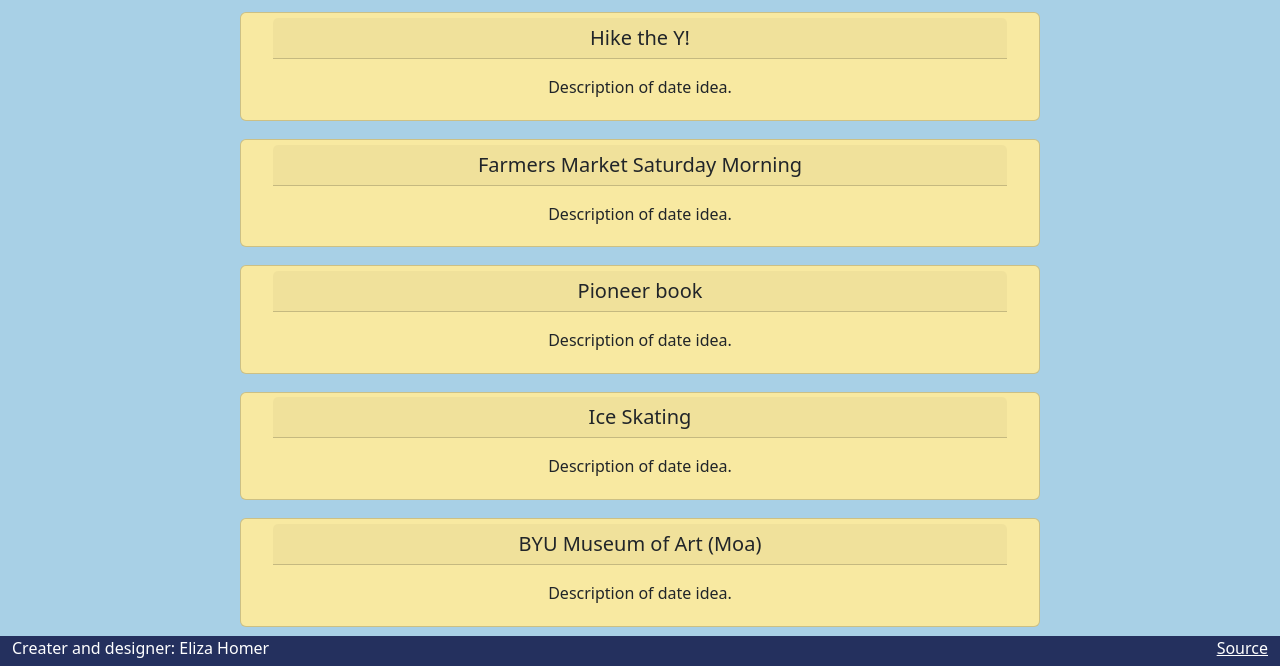
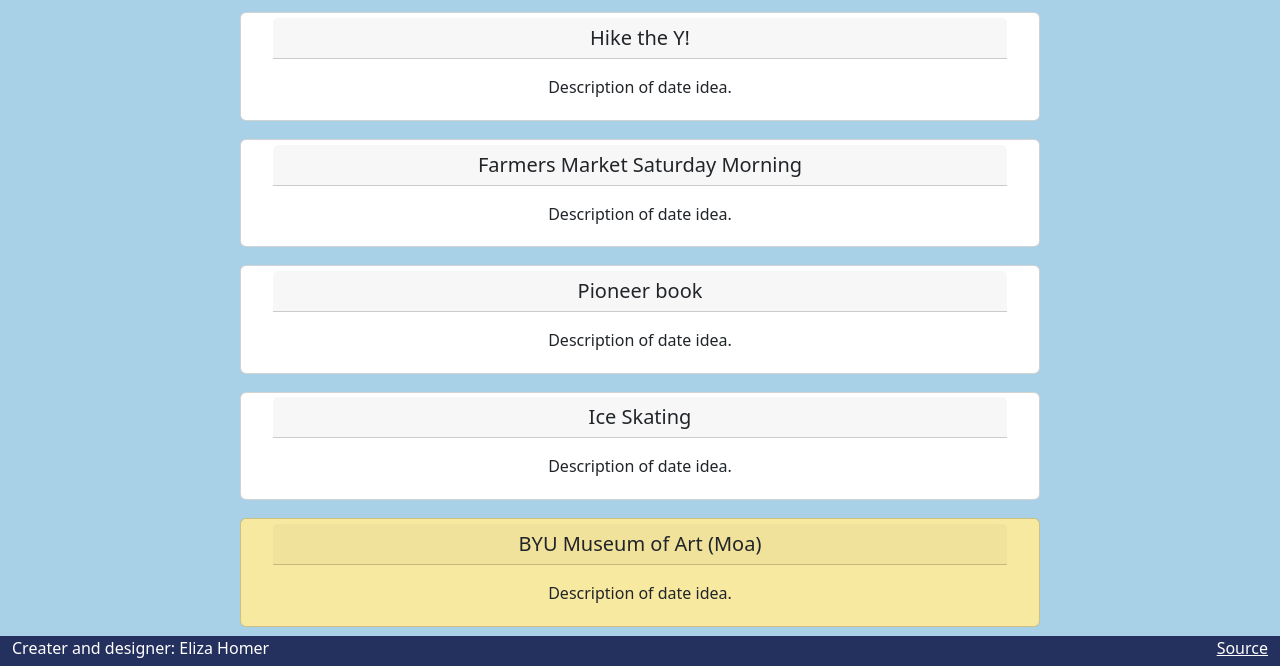
Before and after one commit to ElizaKartchner/startup, a plain HTML site: page darlingDateReviews/topDates.html in a window 1280 px wide. Shown: the part 136-802 px from the top of the page. Drawn offline with nearby package versions, Linux system fonts and the light colour scheme; a web font is replaced by a local one.

Commit message:
change yellow to white

```diff
--- a/darlingDateReviews/topDates.html
+++ b/darlingDateReviews/topDates.html
@@ -43,25 +43,25 @@
 
         <main class="container-fluid text-center" style="background-color: #A8D0E6;">
             <h1>Top Five Date Ideas for the Week</h1>
-            <div class="card" style="background-color: #F8E9A1;">
+            <div class="card" style="background-color: white;">
                 <h5 class="card-header">Hike the Y!</h5>
                 <div class="card-body">
                   <p class="card-text">Description of date idea.</p>
                 </div>
             </div>
-            <div class="card" style="background-color: #F8E9A1;">
+            <div class="card" style="background-color: white;">
                 <h5 class="card-header">Farmers Market Saturday Morning</h5>
                 <div class="card-body">
                   <p class="card-text">Description of date idea.</p>
                 </div>
             </div>
-            <div class="card" style="background-color: #F8E9A1;">
+            <div class="card" style="background-color: white;">
                 <h5 class="card-header">Pioneer book</h5>
                 <div class="card-body">
                   <p class="card-text">Description of date idea.</p>
                 </div>
             </div>
-            <div class="card" style="background-color: #F8E9A1;">
+            <div class="card" style="background-color: white;">
                 <h5 class="card-header">Ice Skating</h5>
                 <div class="card-body">
                   <p class="card-text">Description of date idea.</p>
```
